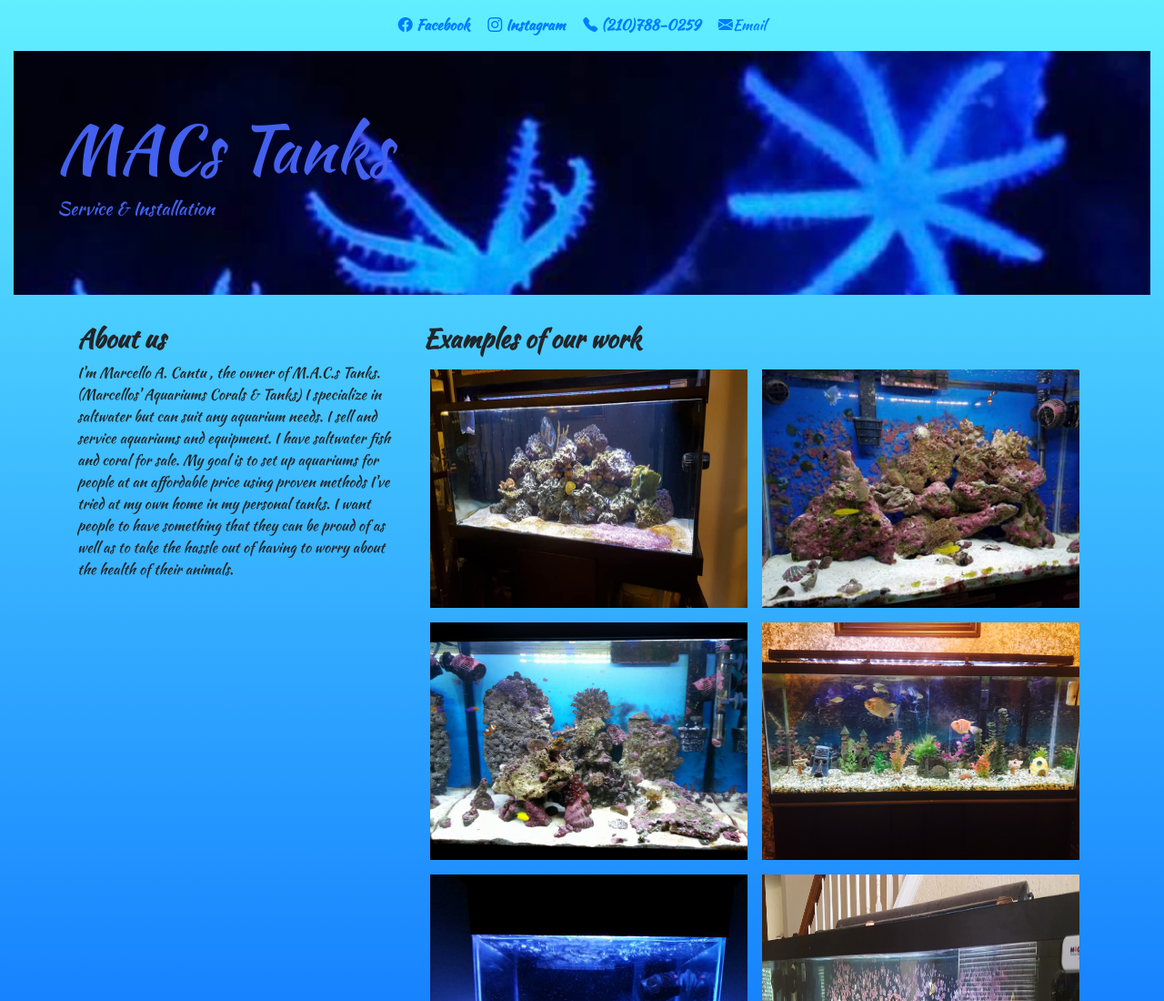
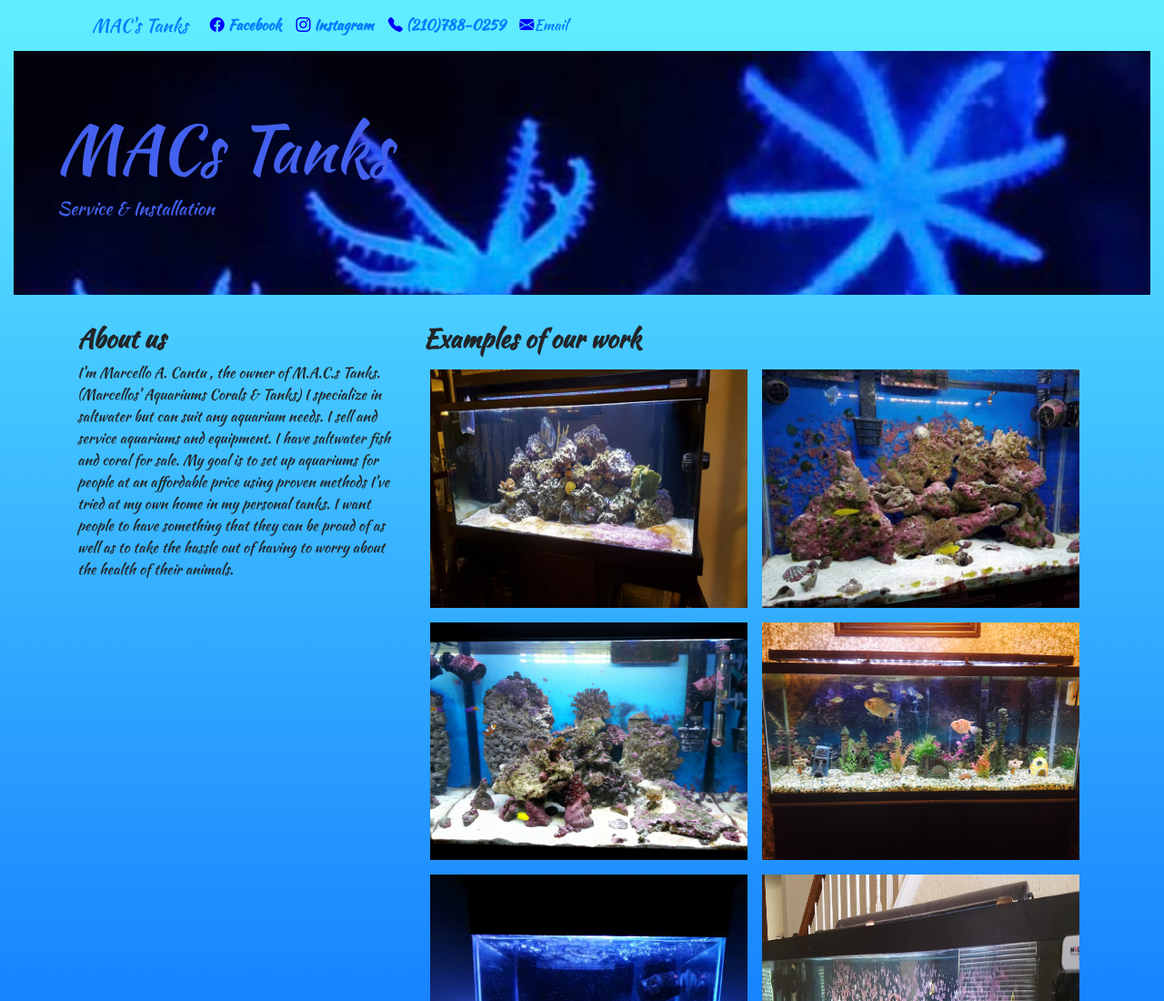
Before and after one commit to CharlesWillcockson/MACsTanks, a plain HTML site: page index.html in a window 1280 px wide. Shown: the top 1100 px of the page at 91% size. Drawn offline with nearby package versions, Linux system fonts and the light colour scheme; a web font is replaced by a local one.

Commit message:
added collapse to navbar

```diff
--- a/index.html
+++ b/index.html
@@ -15,11 +15,27 @@
     <title>Document</title>
 </head>
 <body id="body">
-<div class="text-center my-3">
-    <a class="link mx-2" href="https://www.facebook.com/macstanks"><i class="bi bi-facebook"></i><b> Facebook</b></a>
-    <a class="link mx-2" href="https://www.instagram.com/macstanks210/"><i class="bi bi-instagram"></i><b> Instagram</b></a>
-    <a class="link mx-2" href="tel: 2107880259"><i class="bi bi-telephone-fill"></i><b> (210)788-0259</b></a>
-    <a class="link mx-2" href="mailto: cantu.marcello210@gmail.com"><i class="bi bi-envelope-fill"></i>Email</a>
+<div class="container">
+    <nav class="navbar navbar-expand-lg">
+        <a class="navbar-brand" href="#">MAC's Tanks</a>
+        <button class="navbar-toggler" type="button" data-toggle="collapse" data-target="#navbarNav"
+                aria-controls="navbarNav" aria-expanded="false" aria-label="Toggle navigation">
+            <span class="navbar-toggler-icon"><i class="bi bi-list"></i></span>
+        </button>
+        <div class="collapse navbar-collapse" id="navbarNav">
+            <div class="navbar-nav">
+                <a class="nav-item nav-link" href="https://www.facebook.com/macstanks"><i class="bi bi-facebook"></i><b>
+                    Facebook</b></a>
+                <a class="nav-item nav-link" href="https://www.instagram.com/macstanks210/"><i
+                        class="bi bi-instagram"></i><b>
+                    Instagram</b></a>
+                <a class="nav-item nav-link" href="tel: 2107880259"><i class="bi bi-telephone-fill"></i><b>
+                    (210)788-0259</b></a>
+                <a class="nav-item nav-link" href="mailto: cantu.marcello210@gmail.com"><i
+                        class="bi bi-envelope-fill"></i>Email</a>
+            </div>
+        </div>
+    </nav>
 </div>
 
 <div class="container-fluid text-left">
@@ -59,6 +75,7 @@
         </div>
     </div>
 </div>
-
+<script src="https://cdn.jsdelivr.net/npm/jquery@3.5.1/dist/jquery.slim.min.js" integrity="sha384-DfXdz2htPH0lsSSs5nCTpuj/zy4C+OGpamoFVy38MVBnE+IbbVYUew+OrCXaRkfj" crossorigin="anonymous"></script>
+<script src="https://cdn.jsdelivr.net/npm/bootstrap@4.6.1/dist/js/bootstrap.bundle.min.js" integrity="sha384-fQybjgWLrvvRgtW6bFlB7jaZrFsaBXjsOMm/tB9LTS58ONXgqbR9W8oWht/amnpF" crossorigin="anonymous"></script>
 </body>
 </html>
--- a/style.css
+++ b/style.css
@@ -28,3 +28,7 @@
     transform: scale(1.5);
     transform-origin: center;
 }
+
+.bi{
+    color: blue;
+}
```
